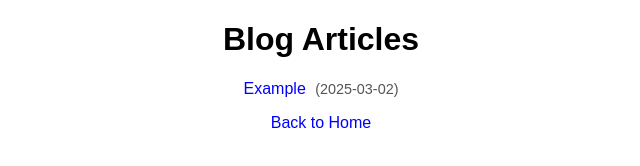
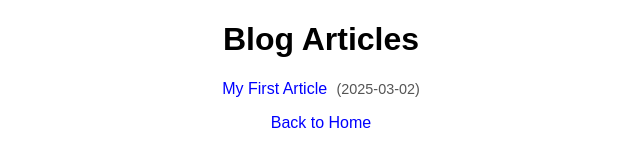
Before and after one commit to sn0wsec/my-blog, a plain HTML site: page blog.html in a window 1280 px wide. Shown: the full height of the page, 319-959 px from the left. Drawn offline with Linux system fonts and the light colour scheme.

Commit message:
Update blog.html

```diff
--- a/blog.html
+++ b/blog.html
@@ -36,11 +36,15 @@
   </nav>
 
   <script>
+    // Update this array with your articles:
+    // { title: '...', date: 'YYYY-MM-DD', file: 'path/to/markdown.md' }
     const articles = [
-      { title: 'Example', date: '2025-03-02', file: './articles/example.md' }
+      { title: 'My First Article', date: '2025-03-02', file: './articles/example.md' }
+      // Add more articles as needed
+      // { title: 'Another Article', date: '2025-03-05', file: './articles/another.md' },
     ];
 
-    // Sort articles by date in descending order (most recent first)
+    // Sort articles by date descending (newest first)
     articles.sort((a, b) => new Date(b.date) - new Date(a.date));
 
     const articlesUl = document.getElementById('articles');
@@ -50,7 +54,7 @@
       const li = document.createElement('li');
 
       const link = document.createElement('a');
-      link.href = 'article.html?file=' + article.file;
+      link.href = 'article.html?file=' + article.file;  // Points to article.html
       link.textContent = article.title;
 
       const dateSpan = document.createElement('span');
```
